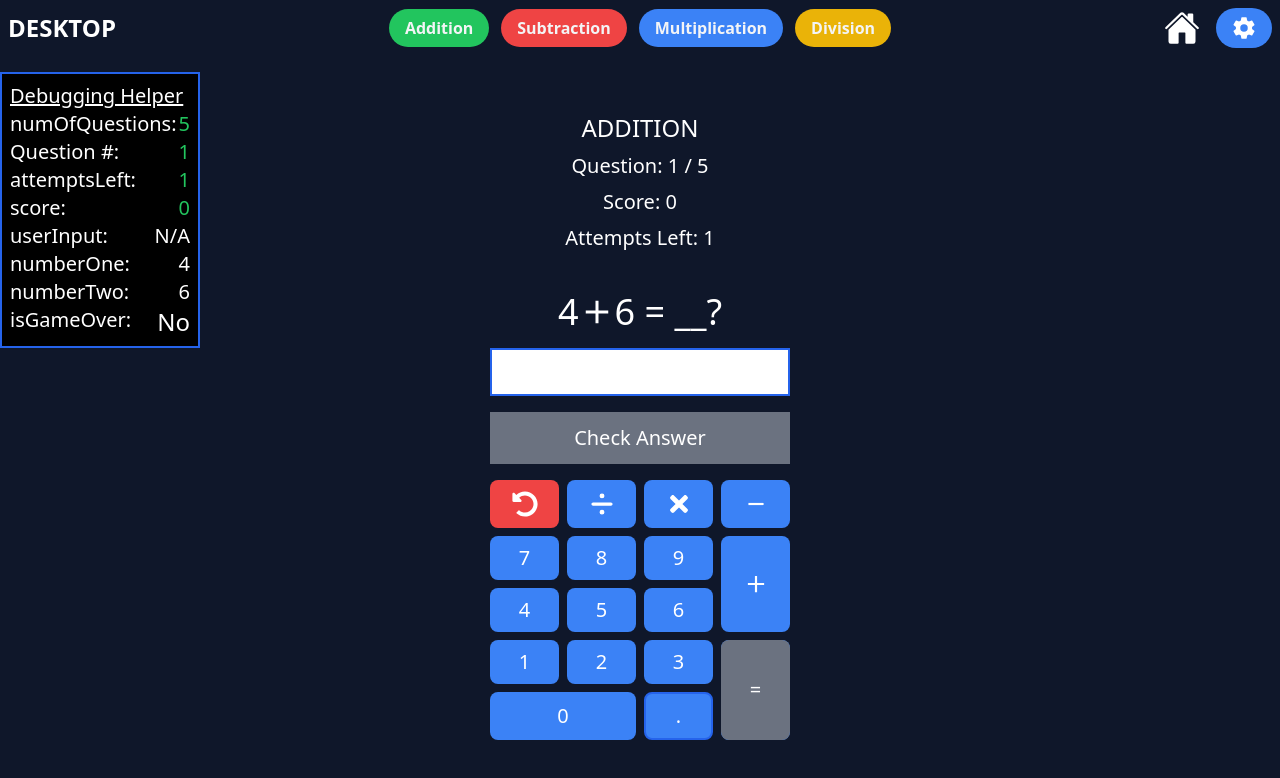
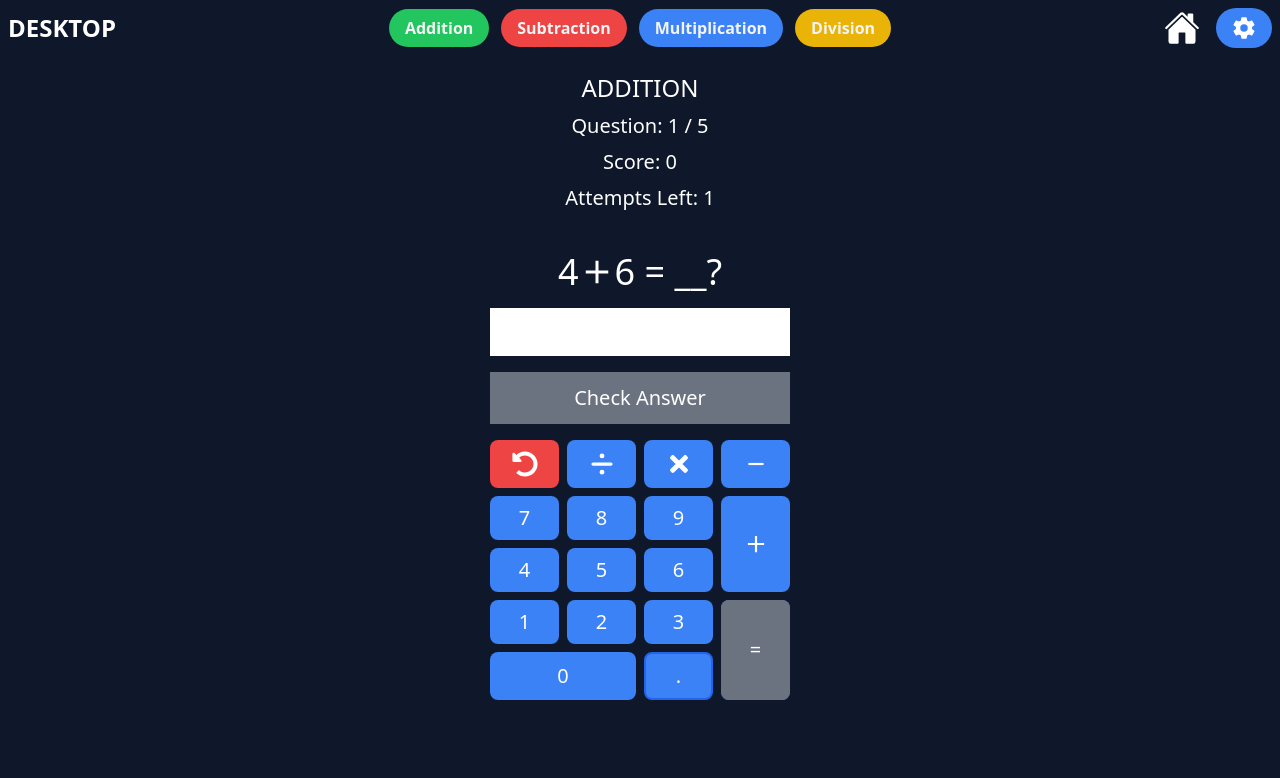
Before and after one commit to bartswierz/learning-game, a React (Vite) app: page /addition in a window 1280 px wide. Shown: the top 778 px of the page. Built offline with nearby package versions, Linux system fonts and the light colour scheme.

Commit message:
removed border for answer display

```diff
--- a/src/components/ui/Problems/AnswerDisplay.tsx
+++ b/src/components/ui/Problems/AnswerDisplay.tsx
@@ -5,7 +5,7 @@ interface AnswerDisplayProps {
 const AnswerDisplay = ({ userInput }: AnswerDisplayProps) => {
   return (
     <div
-      className="flex items-center justify-center bg-white text-black w-full p-2 text-2xl b h-12"
+      className="flex items-center justify-center bg-white text-black w-full p-2 text-2xl h-12"
       data-testid="user-answer-input"
       data-user-answer={userInput}
     >
--- a/src/components/ui/Problems/Problems.tsx
+++ b/src/components/ui/Problems/Problems.tsx
@@ -24,7 +24,7 @@ const Problems = ({ operationType }: OperationProps) => {
     // if (!isGameOver) {
     return (
       <>
-        <DebugHelper />
+        {/* <DebugHelper /> */}
         <DisplayResults score={score} numOfQuestions={numOfQuestions} operationType={operationType} />;
       </>
     );
@@ -32,7 +32,7 @@ const Problems = ({ operationType }: OperationProps) => {
 
   return (
     <div className="flex flex-col justify-center items-center mx-4 sm:mx-0 gap-10 sm:mt-4 mb-[10vh]" data-testid="addition-component">
-      <DebugHelper />
+      {/* <DebugHelper /> */}
       <Header operationType={operationType} numOfQuestions={numOfQuestions} score={score} />
       <div className="flex justify-centerx items-centerx flex-col gap-4 text-center">
         <Question operationType={operationType} />
```
